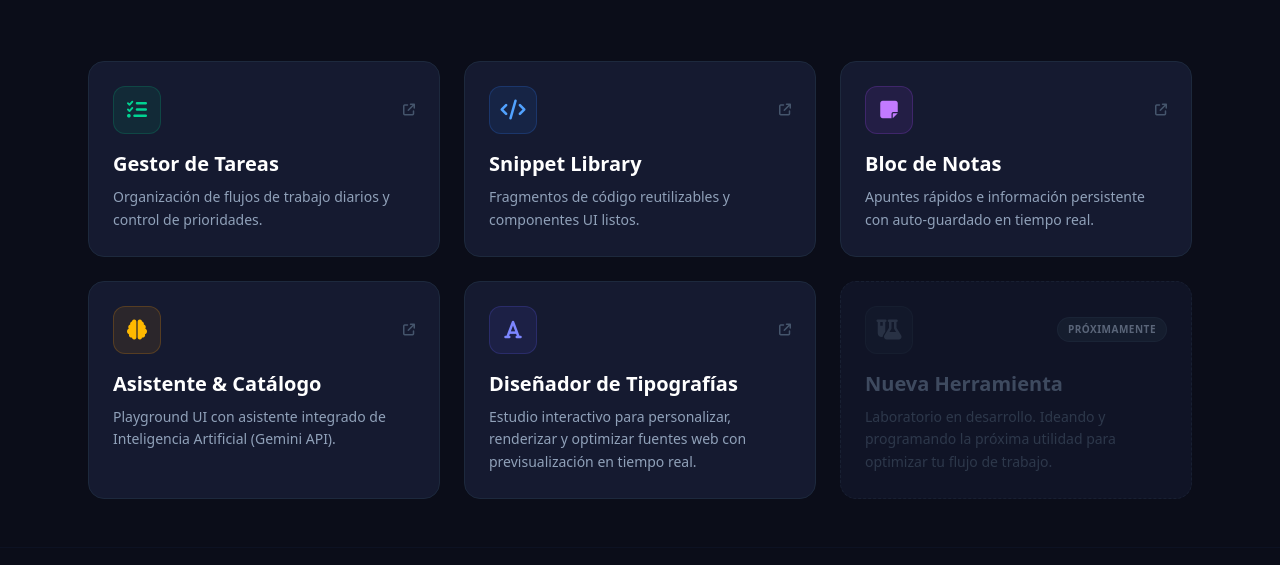
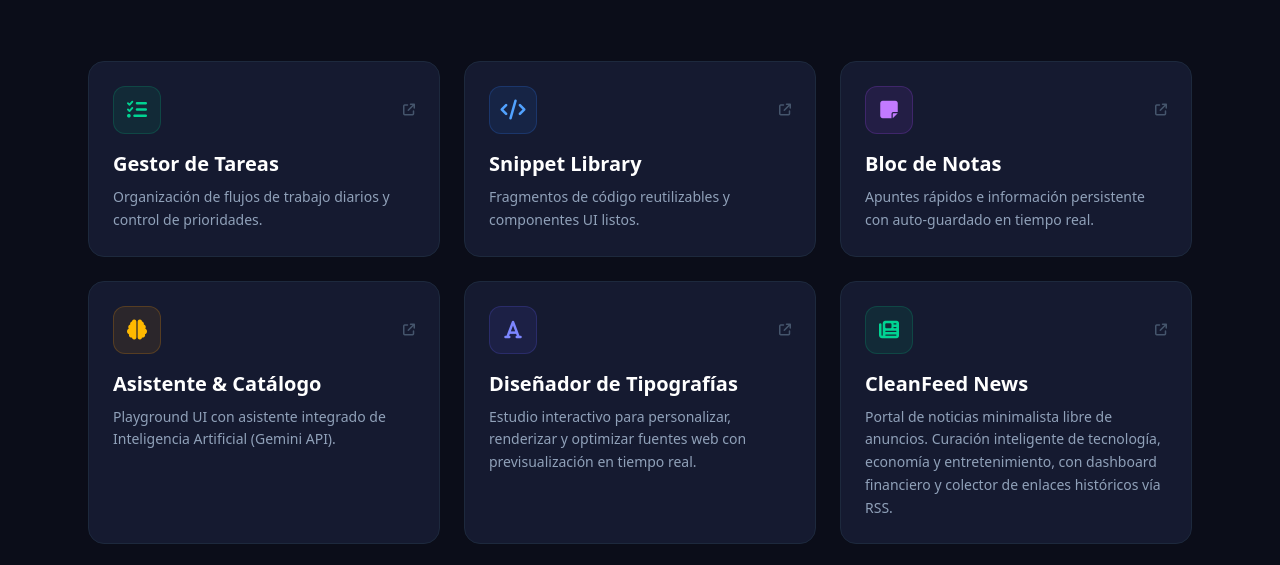
Before and after one commit to DilanGL/Dev-Suite-Tools, a plain HTML site: page index.html in a window 1280 px wide. Shown: the part 207-772 px from the top of the page. Drawn offline with nearby package versions, Linux system fonts and the light colour scheme.

Commit message:
Add CleanFeed News app card to index.html
Added a new app card for CleanFeed News with description.

```diff
--- a/index.html
+++ b/index.html
@@ -121,6 +121,19 @@
                 </p>
             </a>
 
+            <a href="portal-noticias/index.html" class="app-card group block p-6 rounded-2xl border border-slate-800">
+                <div class="flex items-center justify-between mb-4">
+                    <div class="w-12 h-12 rounded-xl bg-emerald-500/10 border border-emerald-500/20 flex items-center justify-center group-hover:bg-emerald-500/20 transition-colors">
+                        <i class="fa-solid fa-newspaper text-emerald-400 text-xl"></i>
+                    </div>
+                    <i class="fa-solid fa-arrow-up-right-from-square text-slate-600 text-xs group-hover:text-slate-400 transition-colors"></i>
+                </div>
+                <h3 class="text-xl font-bold text-white mb-2">CleanFeed News</h3>
+                <p class="text-slate-400 text-sm leading-relaxed">
+                    Portal de noticias minimalista libre de anuncios. Curación inteligente de tecnología, economía y entretenimiento, con dashboard financiero y colector de enlaces históricos vía RSS.
+                </p>
+            </a>
+
             <div class="app-card block p-6 rounded-2xl border border-dashed border-slate-700/50 bg-slate-900/20 opacity-60">
                 <div class="flex items-center justify-between mb-4">
                     <div class="w-12 h-12 rounded-xl bg-slate-800/50 border border-slate-700/30 flex items-center justify-center">
```
